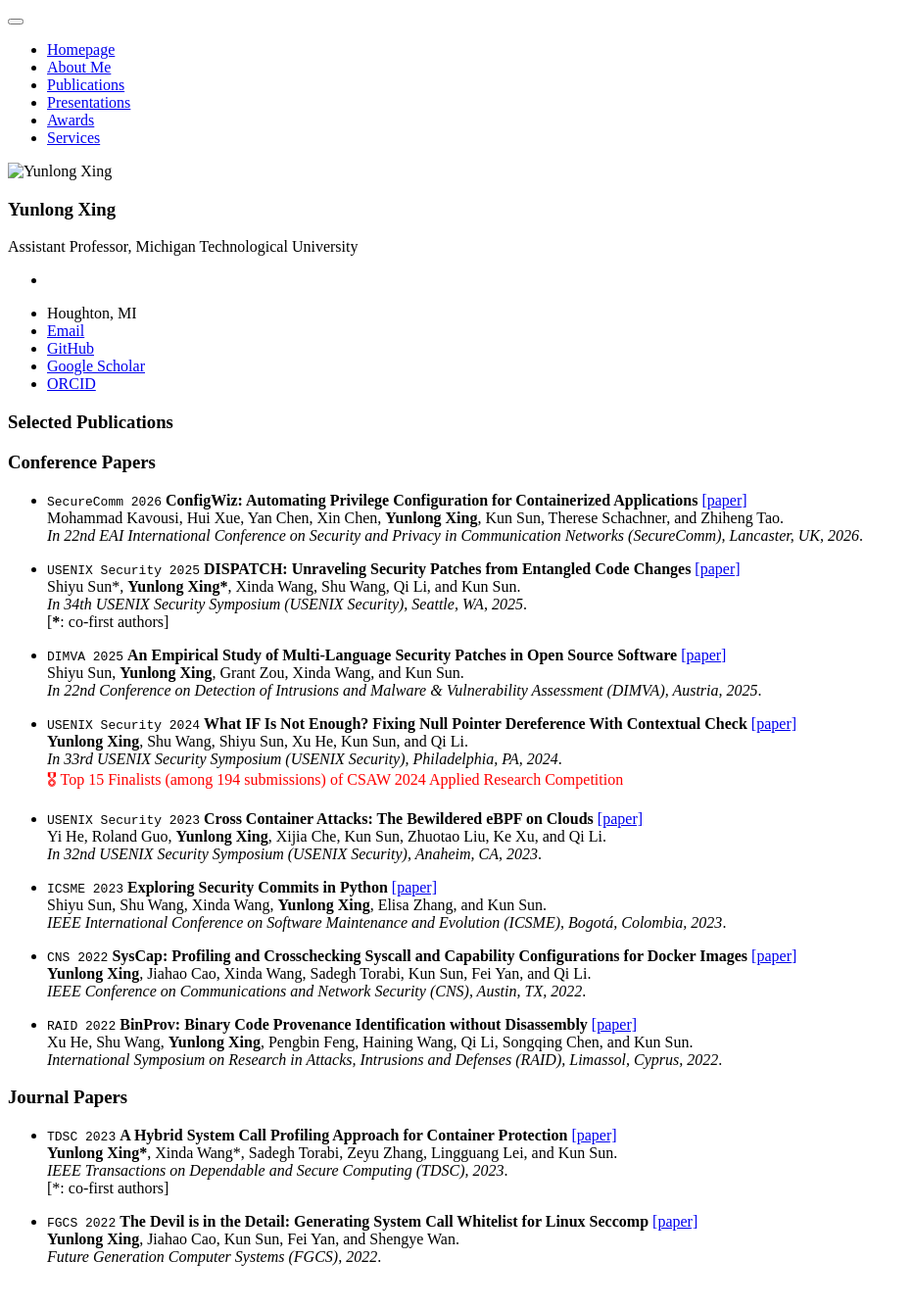
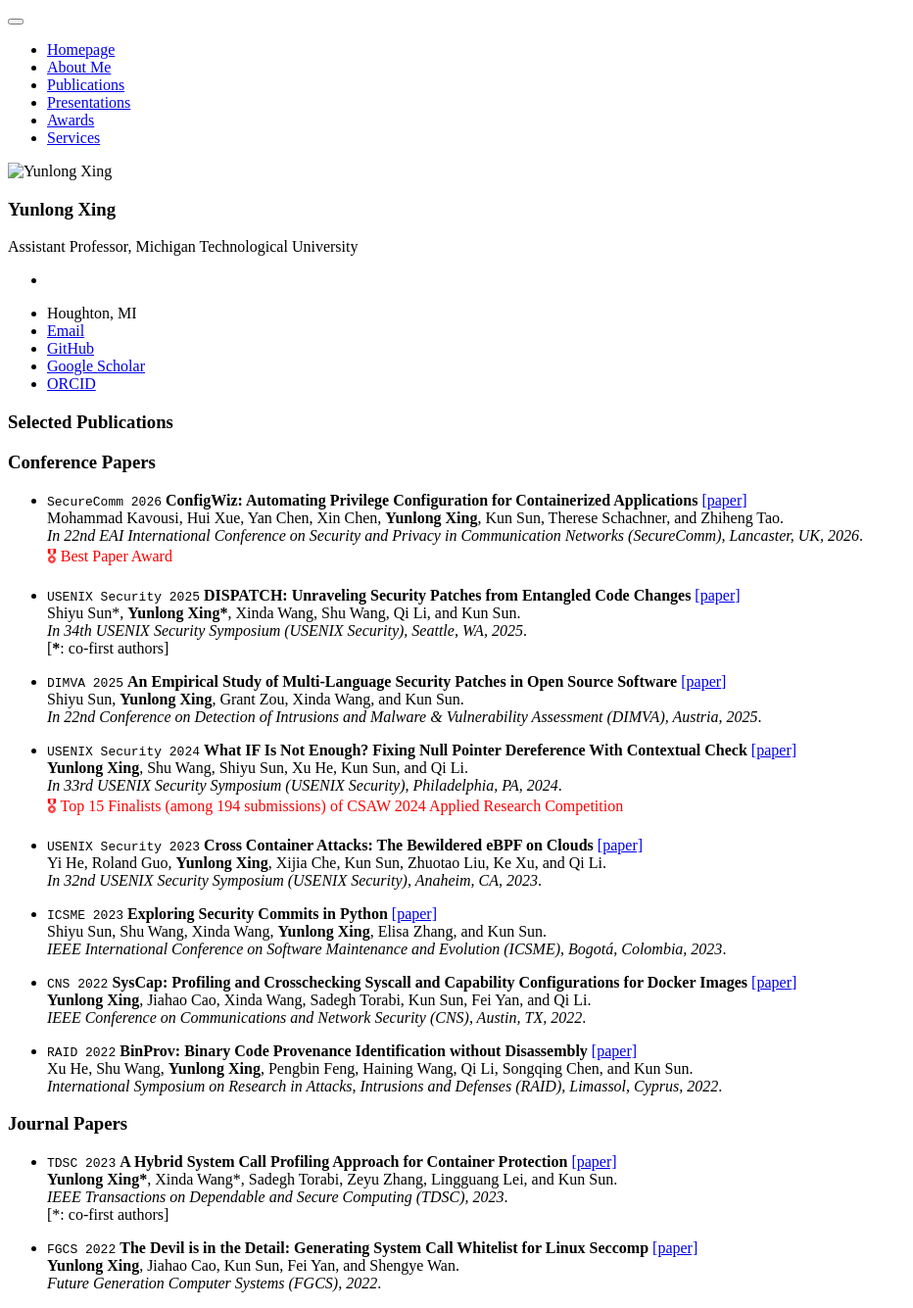
Before and after one commit to YunlongXing/yunlongxing.github.io, a Jekyll site: the page built from _pages/includes/pub.md, in a window 1280 px wide. Shown: the whole page at 98% size, without its empty margins (0-932 px from the left). Built offline with Jekyll 4.4.1, drawn with Linux system fonts in a browser that asks for light colours; our own code applies the rules of GitHub Pages for plain Markdown files; before the commit the page ends 1308 px from its top, so only the background shows below that.

Commit message:
Highlight Best Paper Award for SecureComm 2026
Added Best Paper Award note for SecureComm 2026 publication.

```diff
--- a/_pages/includes/pub.md
+++ b/_pages/includes/pub.md
@@ -2,7 +2,8 @@
 ### Conference Papers
 - ``SecureComm 2026`` **ConfigWiz: Automating Privilege Configuration for Containerized Applications** [\[paper\]](/publications/securecomm26_ConfigWiz.pdf)<br>
 Mohammad Kavousi, Hui Xue, Yan Chen, Xin Chen, **Yunlong Xing**, Kun Sun, Therese Schachner, and Zhiheng Tao. <br>
-*In 22nd EAI International Conference on Security and Privacy in Communication Networks (SecureComm), Lancaster, UK, 2026*.
+*In 22nd EAI International Conference on Security and Privacy in Communication Networks (SecureComm), Lancaster, UK, 2026*.<br>
+<span style="color:red">🎖 Best Paper Award</span>
 
 - ``USENIX Security 2025`` **DISPATCH: Unraveling Security Patches from Entangled Code Changes** [\[paper\]](/publications/security25_DISPATCH.pdf)<br>
 Shiyu Sun\*, **Yunlong Xing\***, Xinda Wang, Shu Wang, Qi Li, and Kun Sun. <br>
```
